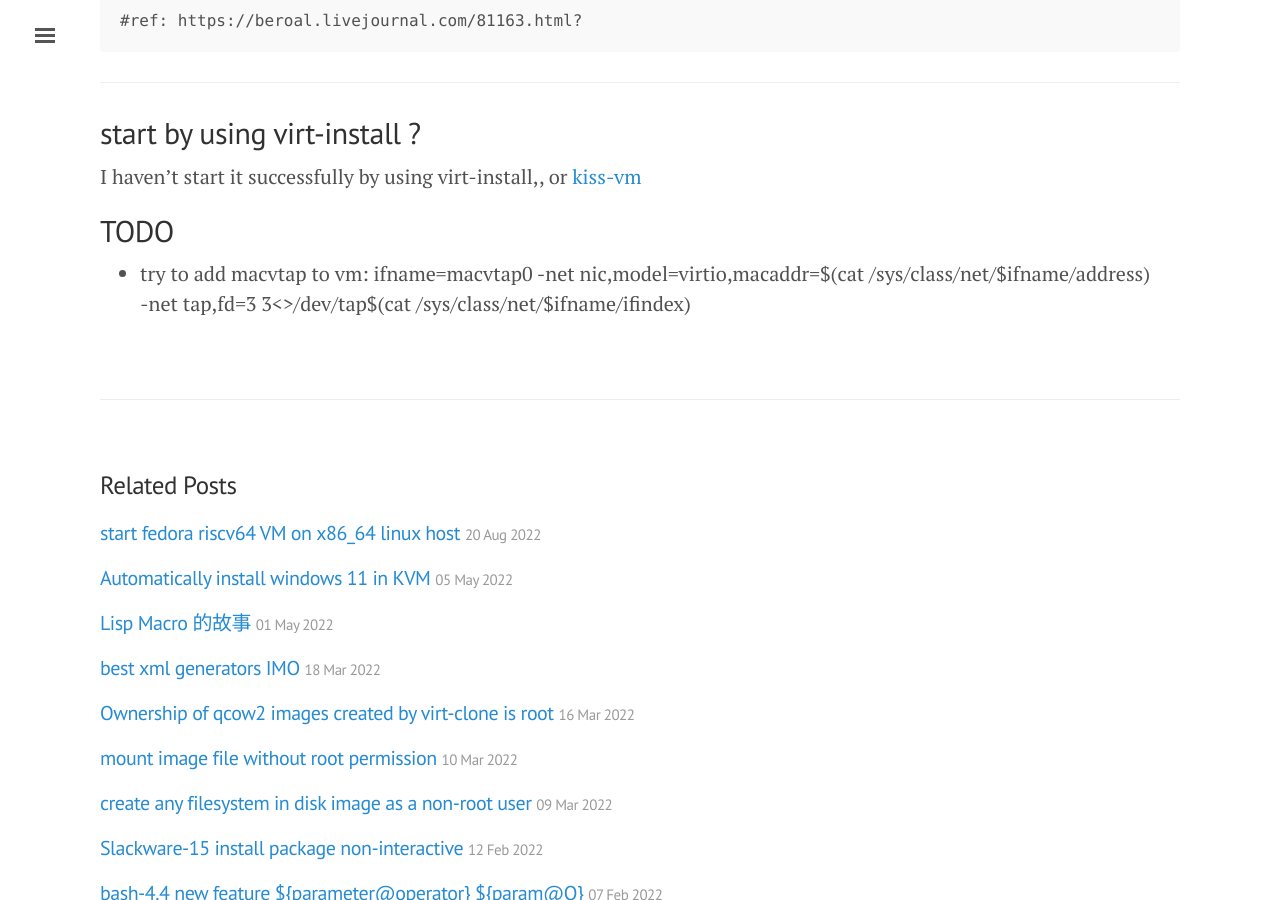
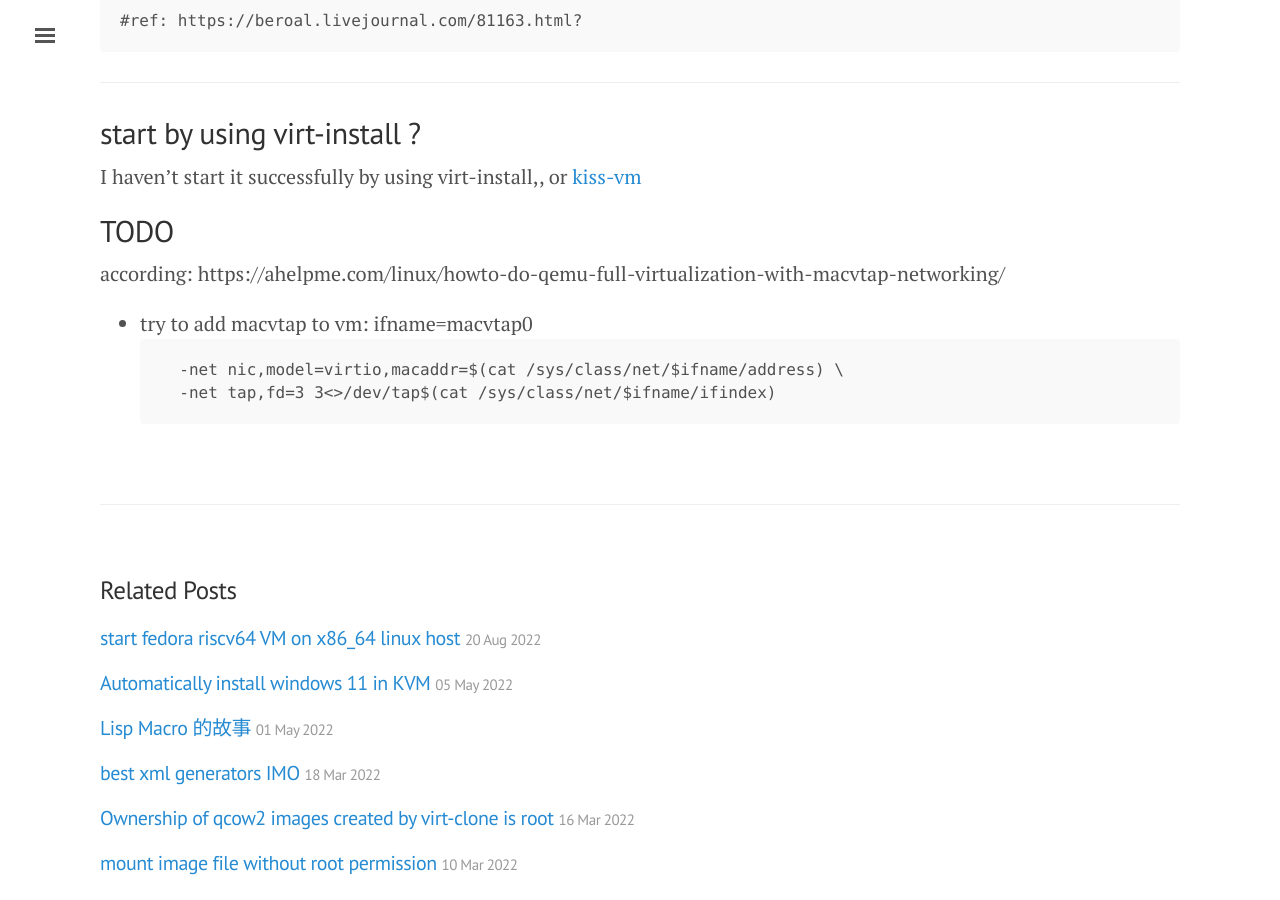
Before and after one commit to tcler/tcler.github.io, a Jekyll site: the page built from _posts/2022-08-21-start-FreeBSD-riscv64-VM-on-fedora-x86_64-host.md, in a window 1280 px wide and 900 px high, scrolled down 1528 px. Built offline with Jekyll 4.4.1, drawn with Linux system fonts in a browser that asks for light colours; some of the changed lines change nothing that is shown.

Commit message:
Update 2022-08-21-start-FreeBSD-riscv64-VM-on-fedora-x86_64-host.md

````diff
--- a/_posts/2022-08-21-start-FreeBSD-riscv64-VM-on-fedora-x86_64-host.md
+++ b/_posts/2022-08-21-start-FreeBSD-riscv64-VM-on-fedora-x86_64-host.md
@@ -56,6 +56,9 @@ I haven't start it successfully by using virt-install,, or [kiss-vm](https://git
 
 
 ## TODO
+according: https://ahelpme.com/linux/howto-do-qemu-full-virtualization-with-macvtap-networking/
 - try to add macvtap to vm: ifname=macvtap0
+```
     -net nic,model=virtio,macaddr=$(cat /sys/class/net/$ifname/address) \
     -net tap,fd=3 3<>/dev/tap$(cat /sys/class/net/$ifname/ifindex)
+```
````
